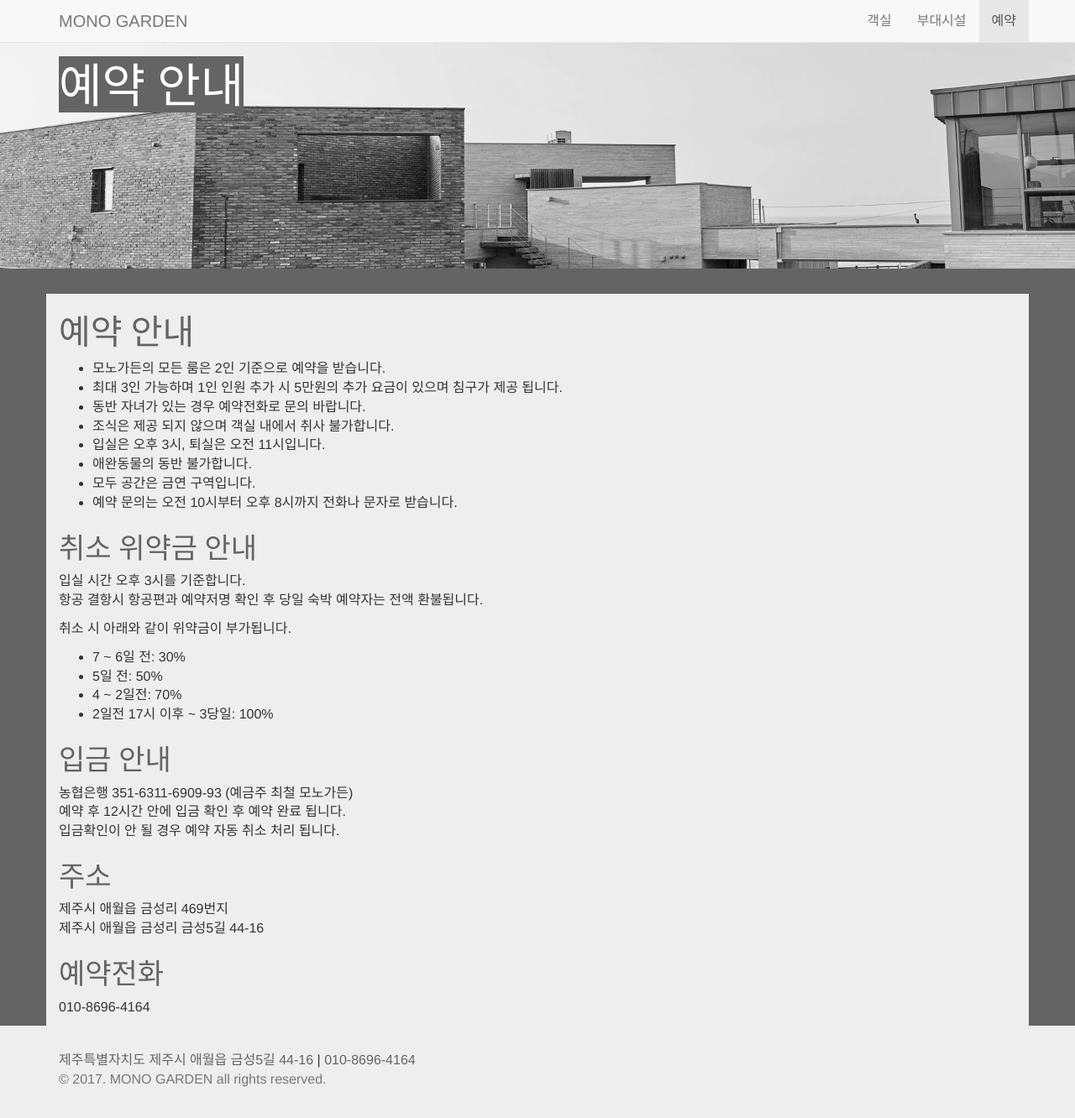
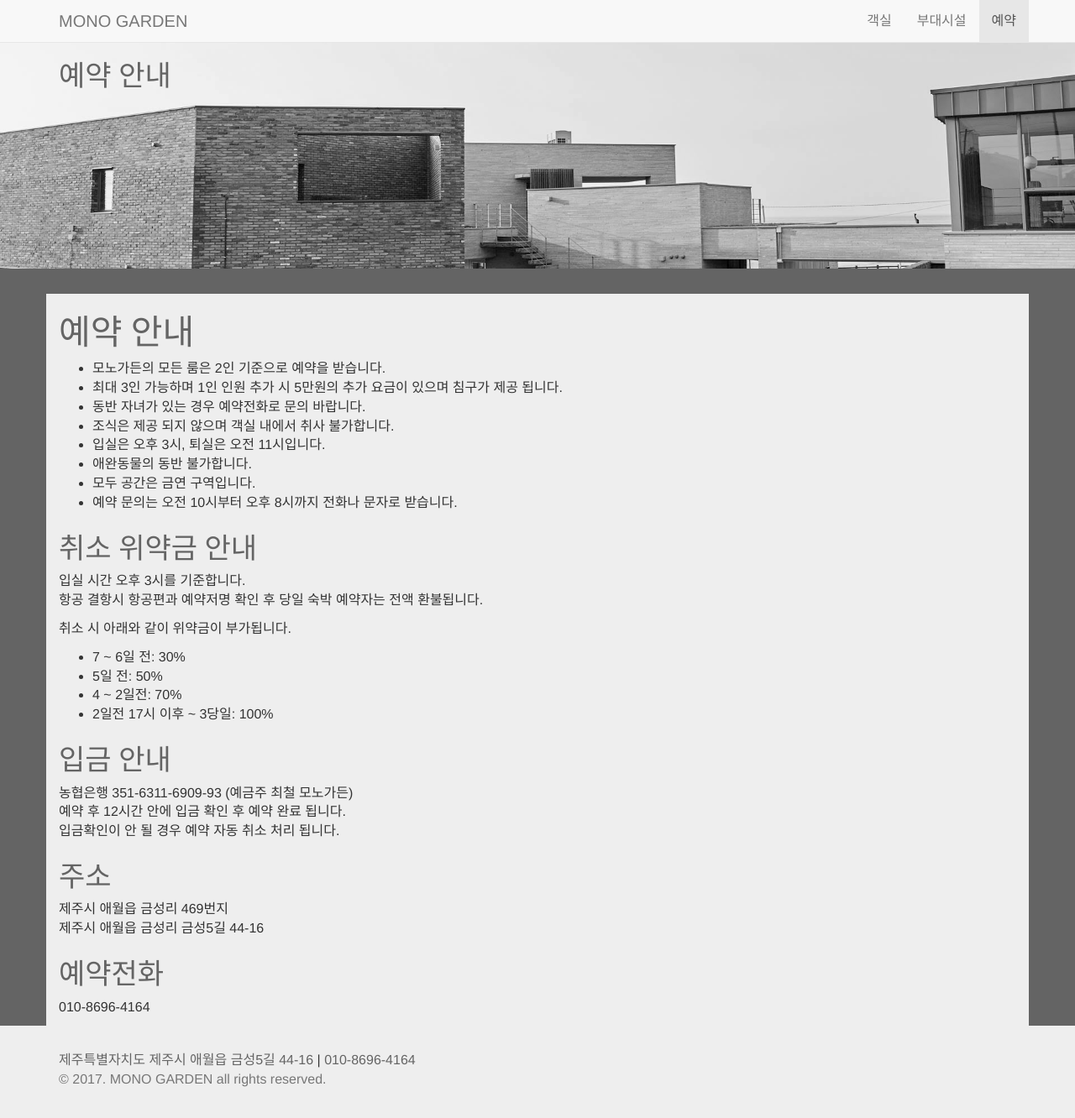
Before and after one commit to mozo-works/monogarden, a Jekyll site: the page built from reservation.html, in a window 1280 px wide and 1332 px high. Shown: the whole window at 84% size. Built offline with Jekyll 4.4.1, drawn with Linux system fonts in a browser that asks for light colours; nearby versions of some CDN libraries.

Commit message:
예약 화면 제목 스타일을 바로 잡습니다.

```diff
--- a/reservation.html
+++ b/reservation.html
@@ -6,7 +6,7 @@ cover: 01-0237.jpg
 
 <div class="jumbotron bg-cover" style="background-image: url('/assets/facilities/{{ page.cover }}');">
   <div class="container">
-    <h1><span class="bg-primary">{{ page.title }}</span></h1>
+    <h2><span>{{ page.title }}</span></h2>
   </div>
 </div>
 
```
